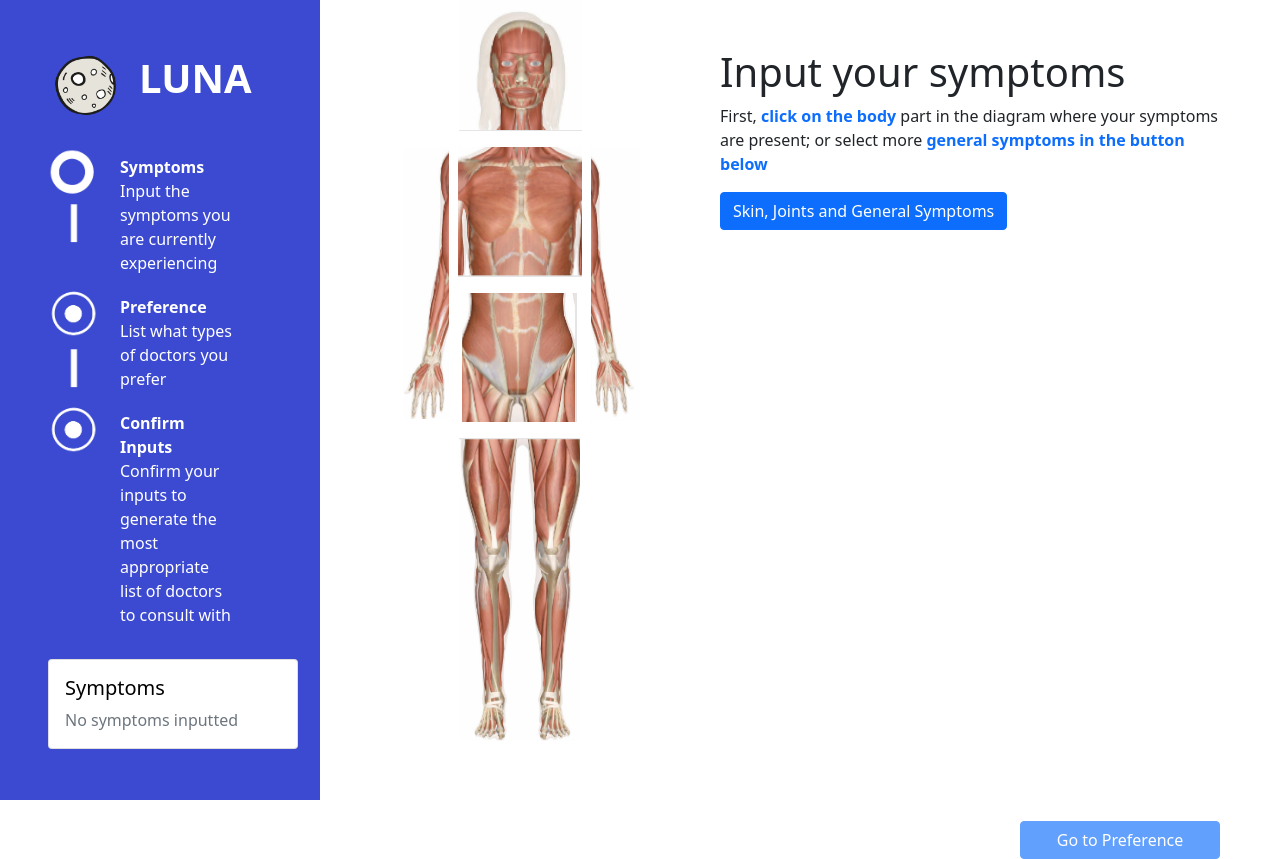
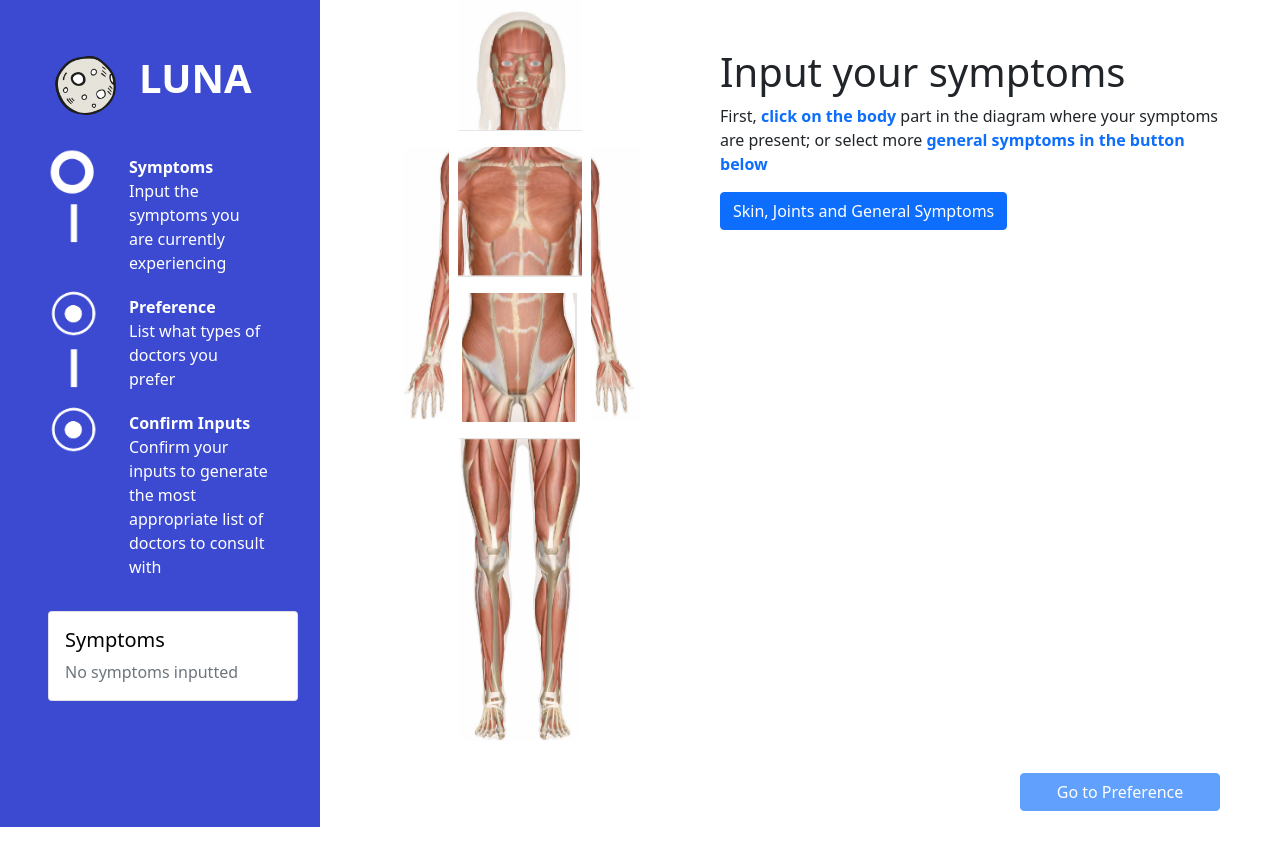
Before and after one commit to seanpe11/luna-frontend, a React (Create React App) app: page /findMe in a window 1280 px wide. After the commit the page ends 827 px from the top, so only its background shows below. Built offline with nearby package versions, Linux system fonts and the light colour scheme; sample sign-in values are in the browser's storage.

Commit message:
fixes for smaller screens

```diff
--- a/src/App.js
+++ b/src/App.js
@@ -24,7 +24,7 @@ function RequiredAuth() {
 function App() {
   return (
     <>
-      <div className="App h-100 d-none d-lg-block">
+      <div className="App min-vh-100 d-none d-lg-block">
         <Routes>
           <Route path="/register" element={<Register/>} />
           <Route path="/login" element={<Login/>} />
@@ -38,7 +38,7 @@ function App() {
           <Route path="*" element={<NotFound />} />
         </Routes>
       </div>
-      <div className="d-flex d-lg-none h-100 align-items-center">
+      <div className="d-flex d-lg-none mh-100 align-items-center">
         <div className="container">
           <h1>Error!</h1>
           <span className="text-danger fw-bold">Unsupported resolution.</span> Please make the browser screen bigger to use the app or use a device with a bigger screen.
--- a/src/views/FindMe.js
+++ b/src/views/FindMe.js
@@ -232,7 +232,7 @@ class FindMe extends React.Component {
 
           })
           return (
-            <div class="findMe-wrapper col-8">
+            <div class="findMe-wrapper">
                 <h3><strong>What age group do you prefer for your Doctor’s Age?</strong></h3>
                 { ageButtons }
             </div>
@@ -249,7 +249,7 @@ class FindMe extends React.Component {
               </button>
           })
           return (
-            <div class="findMe-wrapper col-8">
+            <div class="findMe-wrapper">
                 <h3><strong>How much years of experience do you prefer with your doctors?</strong></h3>
                 { experienceButtons }
             </div>
@@ -266,7 +266,7 @@ class FindMe extends React.Component {
               </button>
           })
           return (
-            <div class="findMe-wrapper col-8">
+            <div class="findMe-wrapper">
                 <h3><strong>How much can you budget for doctor consultations?</strong></h3>
                 { priceButtons }
             </div>
@@ -283,7 +283,7 @@ class FindMe extends React.Component {
               </button>
           })
           return (
-            <div class="findMe-wrapper col-8">
+            <div class="findMe-wrapper">
                 <h3><strong>What is your preferred sex in your doctors?</strong></h3>
                 { genderButtons }
             </div>
@@ -308,7 +308,7 @@ class FindMe extends React.Component {
       case 2:
         return (
           <>
-            <div className="col-9 m-0 p-0 d-flex flex-column">
+            <div className="m-0 p-0 d-flex flex-column">
               <div className="mt-5 ms-5">
                 <h1>Doctor Preferences</h1>
                 <span>Fill out the form below to identify your preferences in doctors</span>
@@ -329,7 +329,7 @@ class FindMe extends React.Component {
       // location: this.state.bodySelected
         return (
           <>
-            <div className="col-9 pt-5 px-5">
+            <div className="pt-5 px-5">
               <h1>Confirm Input</h1>
               <span>Verify if the information below is correct</span>
               <div className="mt-5 rounded-3">
@@ -452,8 +452,8 @@ class FindMe extends React.Component {
   render() {
     return(
       <>
-        <div className="row h-100 mx-0">
-          <div className='h-100 col-3 p-5' style={{backgroundColor: '#3B4AD0', color: 'white'}}>
+        <div className="row min-vh-100 mx-0">
+          <div className='min-vh-100 col-3 pt-5 ps-5' style={{backgroundColor: '#3B4AD0', color: 'white'}}>
             <div className='w-100 d-flex mb-4'>
                 <img className='me-3' src={logo} alt='logo' width='75px'/>
                 <span style={{fontSize: '40px', fontWeight: 'bolder'}}>LUNA</span>
@@ -486,7 +486,7 @@ class FindMe extends React.Component {
           </div>
           <div class='col-9'>
             { this.contentHandler() }
-            <span className="row mt-5 me-5 float-end" style={{width: 'auto'}}>
+            <span className="row me-5 mb-3 float-end" style={{width: 'auto'}}>
               { this.state.progressIndex > 1 &&
                 <button
                   type="button"
```
